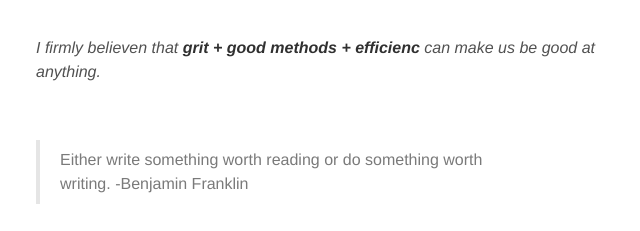
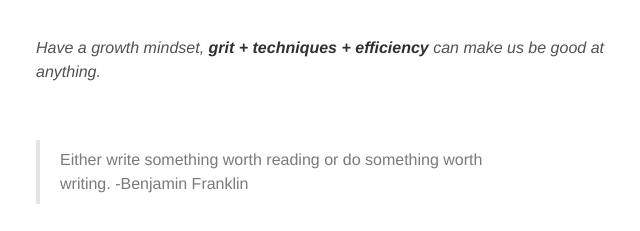
Before and after one commit to XiancaiTian/xiancaitian.github.io, a Jekyll site: the page built from about.md, in a window 1280 px wide. Shown: the part 680-911 px from the top of the page, without its empty margins (316-956 px from the left). Built offline with Jekyll 4.4.1, drawn with Linux system fonts in a browser that asks for light colours.

```diff
--- a/about.md
+++ b/about.md
@@ -9,11 +9,11 @@ In my spare time, I enjoy reading good books, watching quality movies, photograp
 
 <br/>
 
-![it’s me]({{ site.img_path }}/profile.jpeg?raw=true)
+![it’s me](../imgs/profile_cropped.jpeg?raw=true)
 
 <br/>
 
-*I firmly believen that **grit + good methods + efficienc** can make us be good at anything.*
+*Have a growth mindset, **grit + techniques + efficiency** can make us be good at anything.*
 
 <br/>
 
```
Also changed, not shown: 1 other file.
